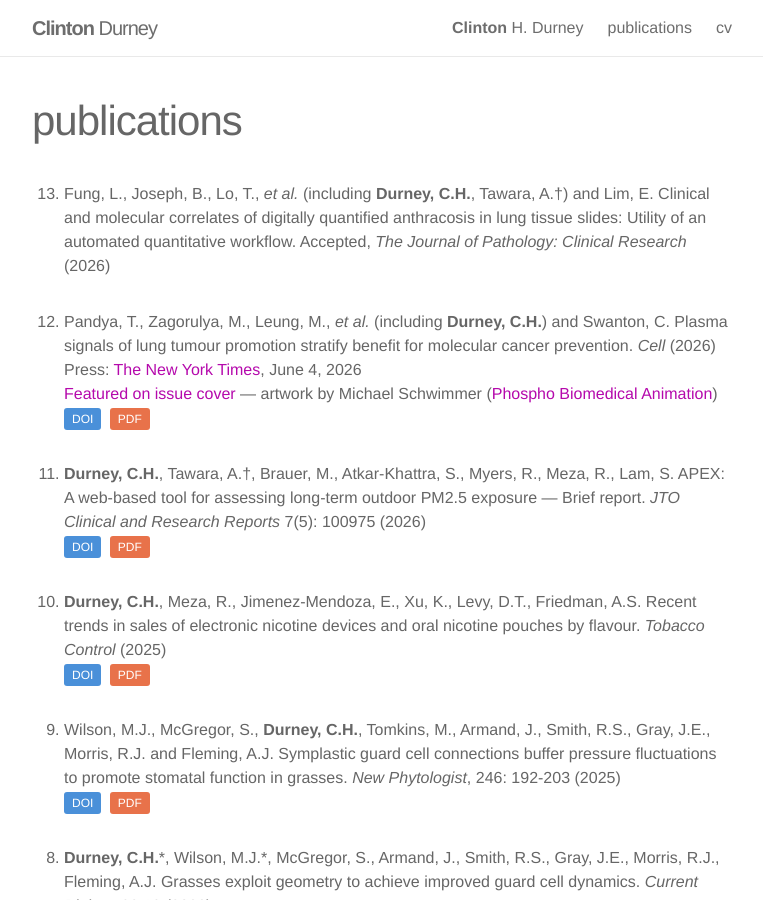
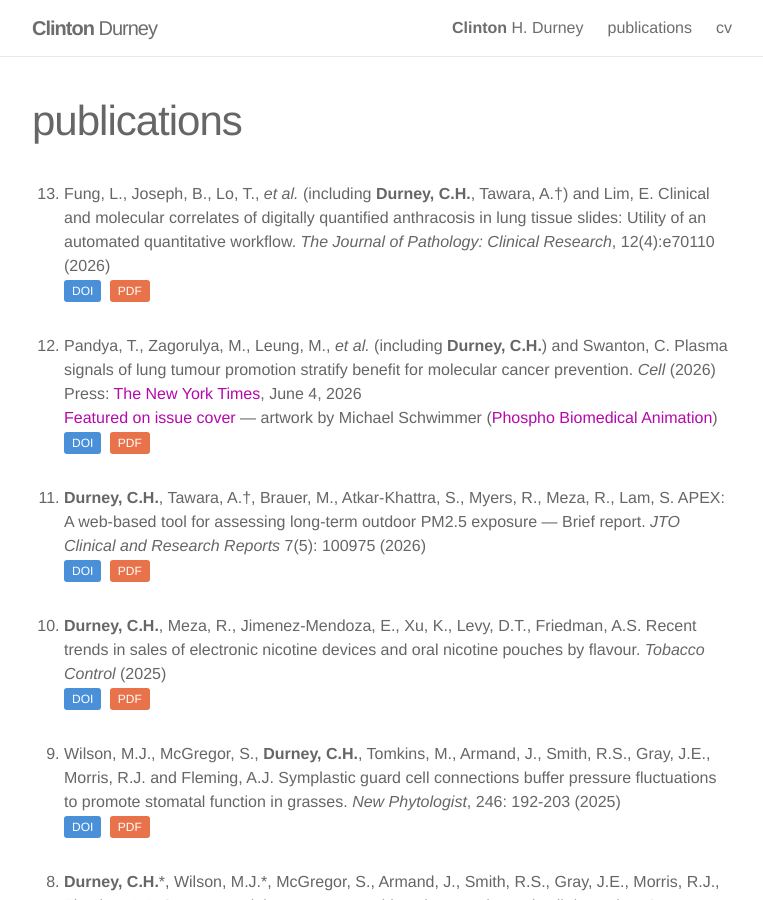
Before and after one commit to clintondurney/clintondurney.github.io, a Jekyll site: the page built from _pages/publications.md, in a window 1280 px wide and 900 px high. Shown: the whole window, without its empty margins (258-1021 px from the left). Built offline with Jekyll 4.4.1, drawn with Linux system fonts in a browser that asks for light colours; nearby versions of some CDN libraries.

Commit message:
update with anthracosis paper

```diff
--- a/_pages/publications.md
+++ b/_pages/publications.md
@@ -20,7 +20,9 @@ title: publications
 </style>
 
 <ol reversed class="publications">
-  <li> Fung, L., Joseph, B., Lo, T., <em>et al.</em> (including <strong>Durney, C.H.</strong>, Tawara, A.&dagger;) and Lim, E. Clinical and molecular correlates of digitally quantified anthracosis in lung tissue slides: Utility of an automated quantitative workflow. Accepted, <em>The Journal of Pathology: Clinical Research</em> (2026) <br></li>
+  <li> Fung, L., Joseph, B., Lo, T., <em>et al.</em> (including <strong>Durney, C.H.</strong>, Tawara, A.&dagger;) and Lim, E. Clinical and molecular correlates of digitally quantified anthracosis in lung tissue slides: Utility of an automated quantitative workflow. <em>The Journal of Pathology: Clinical Research</em>, 12(4):e70110 (2026) <br>
+  <a href="http://dx.doi.org/10.1002/2056-4538.70110" class="btn-doi">DOI</a>
+  <a href="/assets/pdfs/FungEtal_2026_AnthracosisLungTissue.pdf" class="btn-pdf">PDF</a></li>
 
   <li>Pandya, T., Zagorulya, M., Leung, M., <em>et al.</em> (including <strong>Durney, C.H.</strong>) and Swanton, C.  Plasma signals of lung tumour promotion stratify benefit for molecular cancer prevention. <em>Cell</em> (2026)<br>
   Press: <a href="https://www.nytimes.com/2026/06/04/well/lung-cancer-prevention.html?unlocked_article_code=1.nlA.22yd.lOSdAdPJuK8r&smid=url-share">The New York Times</a>, June 4, 2026<br>
```
Also changed, not shown: 3 other files.
